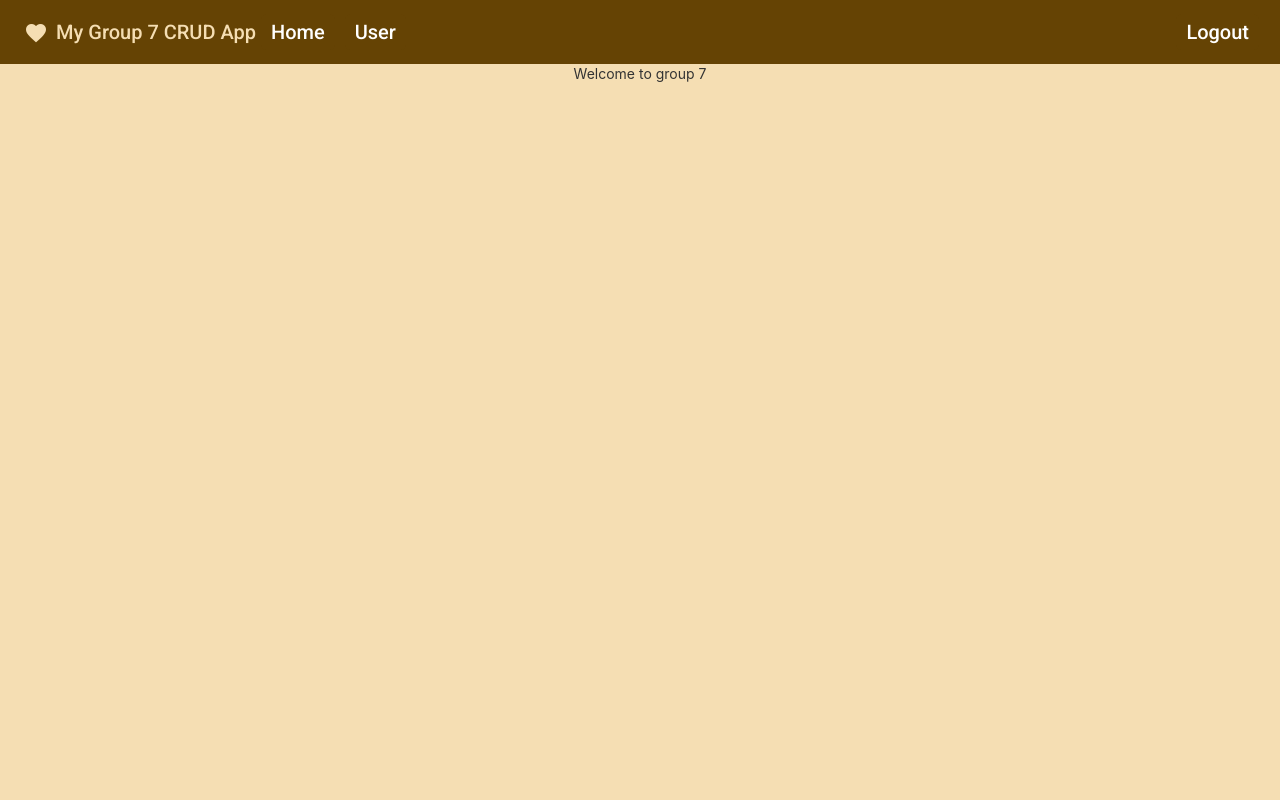
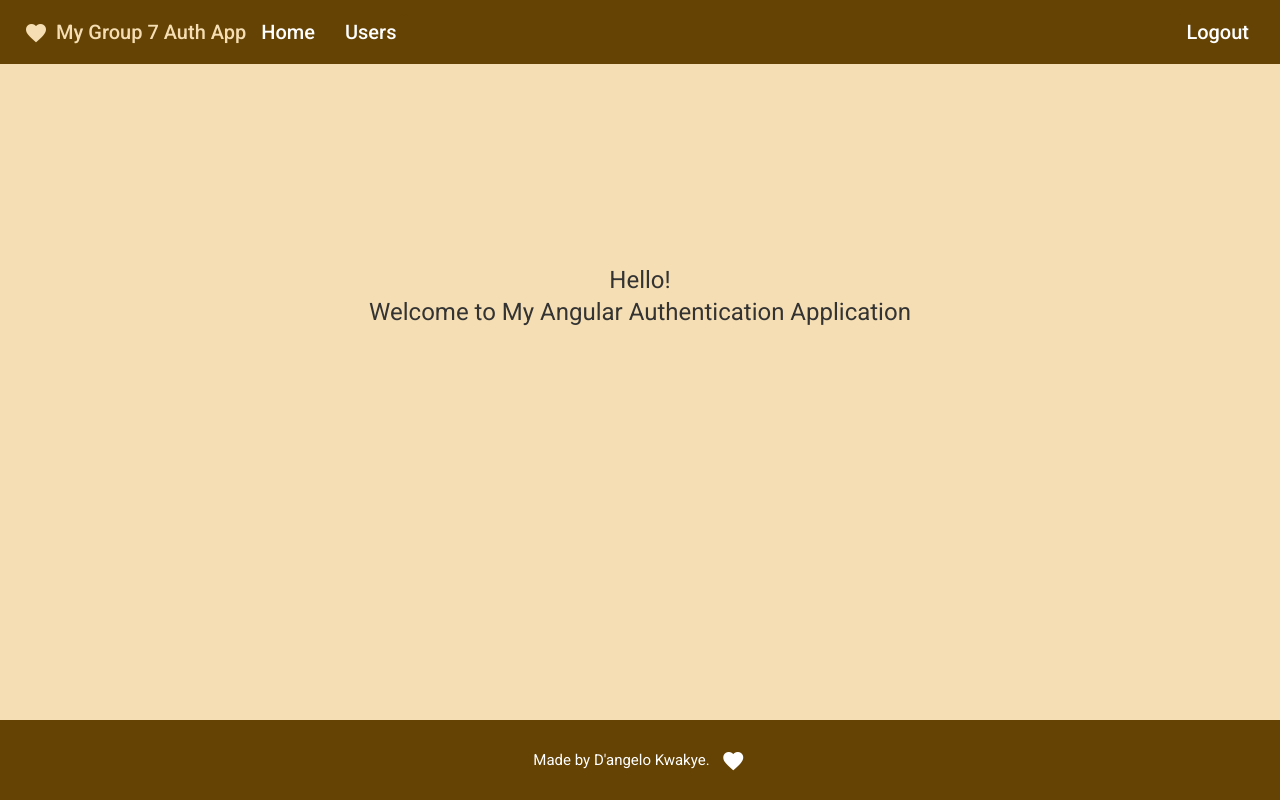
Before and after one commit to AngeloKwakye/Angular-Auth-Application, an Angular app in the folder authApp/: page / in a window 1280 px wide. Built offline with nearby package versions, Linux system fonts and the light colour scheme; sample sign-in values are in the browser's storage.

Commit message:
bug fix and footer

```diff
--- a/authApp/db.json
+++ b/authApp/db.json
@@ -4,7 +4,7 @@
       "id": "admin",
       "name": "Administrator",
       "password": "@Win123",
-      "email": "Admin@live.com",
+      "email": "admin@live.com",
       "gender": "male",
       "role": "admin",
       "isactive": true
@@ -52,7 +52,7 @@
       "email": "eben@livehub.com",
       "gender": "male",
       "role": "Consultant",
-      "isactive": true
+      "isactive": false
     },
     {
       "id": "biggles",
@@ -116,6 +116,15 @@
       "gender": "male",
       "role": "Consultant",
       "isactive": true
+    },
+    {
+      "id": "trvptaylor",
+      "name": "Samuel Taylor",
+      "password": "Kuks@T123",
+      "email": "trvp@trvptaylor.com",
+      "gender": "male",
+      "role": "Developer",
+      "isactive": true
     }
   ],
   "role": [
--- a/authApp/src/app/app.component.html
+++ b/authApp/src/app/app.component.html
@@ -41,21 +41,20 @@
   }
 </style>
 <div class="container">
-
-
   <mat-toolbar class="tool-bar">
   <button mat-icon-button class="favorite-icon" aria-label="icon-button with heart icon">
       <mat-icon>favorite</mat-icon>
       </button>
-  <span>My Group 7 CRUD App</span>
+  <span>My Group 7 Auth App</span>
 <div *ngIf="menurequired">
   <a routerLink=""> Home </a>
-  <a *ngIf="adminuser" routerLink="/user"> User </a>
+  <a *ngIf="adminuser" routerLink="/user"> Users </a>
 </div>
-<span class="spacer"></span>
-<a routerLink="/login"> Logout </a>
+  <span class="spacer"></span>
+<a *ngIf="menurequired" routerLink="/login"> Logout </a>
 </mat-toolbar>
 
+<router-outlet></router-outlet>
 
-<router-outlet></router-outlet>
+<app-footer></app-footer>
 </div>
--- a/authApp/src/app/app.module.ts
+++ b/authApp/src/app/app.module.ts
@@ -23,6 +23,7 @@ import { MatTableModule } from '@angular/material/table';
 import { EditdialogComponent } from './editdialog/editdialog.component';
 import {MatDialogModule} from '@angular/material/dialog';
 import {MatCheckboxModule} from '@angular/material/checkbox';
+import { FooterComponent } from './footer/footer.component';
 
 @NgModule({
   declarations: [
@@ -33,6 +34,7 @@ import {MatCheckboxModule} from '@angular/material/checkbox';
     UserlistComponent,
     AddEditUserComponent,
     EditdialogComponent,
+    FooterComponent,
   ],
   imports: [
     BrowserModule,
--- /dev/null
+++ b/authApp/src/app/footer/footer.component.css
@@ -0,0 +1,10 @@
+h4{
+    background-color: rgb(101, 67, 4);
+    color: white;
+    padding: 20px;
+    margin: 0;
+    position: absolute;
+    width: 97.4%;
+    bottom: 0;
+    text-align: center;
+}
--- /dev/null
+++ b/authApp/src/app/footer/footer.component.html
@@ -0,0 +1,10 @@
+<h4>
+  Made by D'angelo Kwakye.
+  <button
+    mat-icon-button
+    class="favorite-icon"
+    aria-label="icon-button with heart icon"
+  >
+    <mat-icon>favorite</mat-icon>
+  </button>
+</h4>
--- /dev/null
+++ b/authApp/src/app/footer/footer.component.ts
@@ -0,0 +1,15 @@
+import { Component, OnInit } from '@angular/core';
+
+@Component({
+  selector: 'app-footer',
+  templateUrl: './footer.component.html',
+  styleUrls: ['./footer.component.css']
+})
+export class FooterComponent implements OnInit {
+
+  constructor() { }
+
+  ngOnInit(): void {
+  }
+
+}
--- a/authApp/src/app/home/home.component.css
+++ b/authApp/src/app/home/home.component.css
@@ -0,0 +1,3 @@
+.message {
+    margin: 200px 200px;
+  }
--- a/authApp/src/app/home/home.component.html
+++ b/authApp/src/app/home/home.component.html
@@ -1,3 +1,3 @@
-<div style="text-align: center">
-  <p>Welcome to group 7</p>
+<div class="message" style="text-align: center">
+  <h1> {{this.welcome[0]}} <br> {{this.welcome[1]}}</h1>
 </div>
--- a/authApp/src/app/home/home.component.ts
+++ b/authApp/src/app/home/home.component.ts
@@ -6,7 +6,16 @@ import { Component, OnInit } from '@angular/core';
   styleUrls: ['./home.component.css'],
 })
 export class HomeComponent implements OnInit {
+
+
+  welcome = [
+    'Hello!',
+    'Welcome to My Angular Authentication Application',
+
+  ]
   constructor() {}
 
-  ngOnInit(): void {}
+  ngOnInit(): void {
+    console.log(this.welcome)
+  }
 }
--- a/authApp/src/app/login/login.component.ts
+++ b/authApp/src/app/login/login.component.ts
@@ -40,6 +40,10 @@ export class LoginComponent implements OnInit {
               sessionStorage.setItem('username', this.userdata.id);
               sessionStorage.setItem('userrole', this.userdata.role);
               this.router.navigate(['']);
+              this.snackbar.open('Welcome!','Dismiss',{
+                duration: 3000,
+                panelClass: 'my-snackbar'
+              })
             }else{
               this.snackbar.open('In active User \n Please contact admin for access','Dismiss',{
                 duration: 3000,
--- a/authApp/src/app/userlist/userlist.component.html
+++ b/authApp/src/app/userlist/userlist.component.html
@@ -1,5 +1,5 @@
 <div class="table-position">
-  <div class="mat-elevation-z8 tle">
+  <div class="mat-elevation-z8">
     <table mat-table [dataSource]="dataSource"  matSort style="background-color: wheat;">
 
       <ng-container matColumnDef="username">
```
Also changed, not shown: 1 other file (tests, documents, lock files or other folders).
